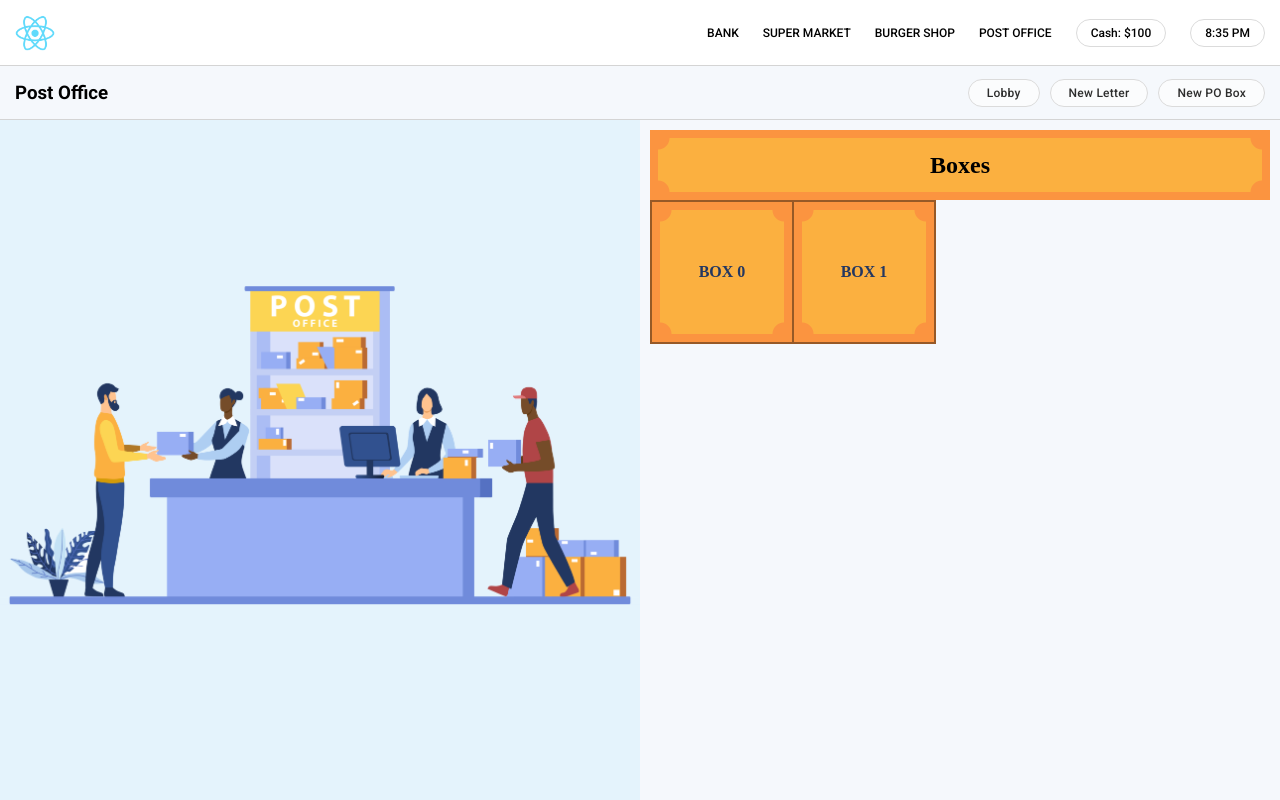
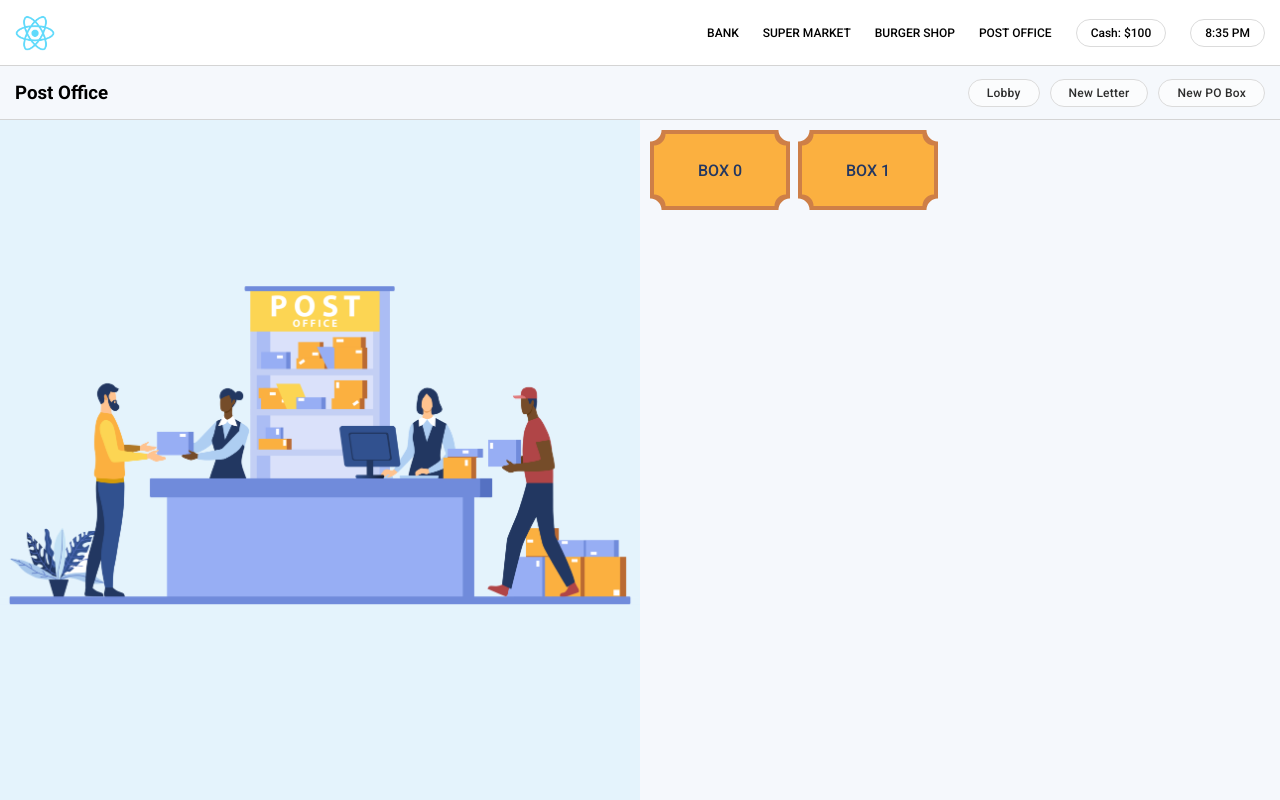
Before and after one commit to whlong1/reactville, a React (Create React App) app: page /postoffice in a window 1280 px wide. Built offline with nearby package versions, Linux system fonts and the light colour scheme; a web font is replaced by a local one.

Commit message:
finish po boxes

```diff
--- a/src/Components/PostOffice/BoxList.jsx
+++ b/src/Components/PostOffice/BoxList.jsx
@@ -6,18 +6,17 @@ const BoxList = (props) => {
 
   return (
     <section className="po-box-list">
-      <div className="box-banner">
-        <h1>Boxes</h1>
-      </div>
-      <div className="box-container">
-        {boxList.map((boxNo) => (
-          <Link className="po-box" to={`/postoffice/${boxNo}`} key={boxNo}>
-            <div className="inner-po-box">
-              BOX {boxNo}
-            </div>
-          </Link>
-        ))}
-      </div>
+      {boxList.map((boxNo) => (
+        <Link
+          className="po-box masked-corners"
+          to={`/postoffice/${boxNo}`}
+          key={boxNo}
+        >
+          <div className="inner-po-box masked-corners">
+            BOX {boxNo}
+          </div>
+        </Link>
+      ))}
     </section>
   )
 }
--- a/src/styles/mail.css
+++ b/src/styles/mail.css
@@ -52,66 +52,20 @@
   flex-wrap: wrap;
   height: fit-content;
   border-left: none;
-  flex-direction: column;
+  gap: 8px;
 }
 
-.box-container {
-  display: flex;
-  flex-wrap: wrap;
-  border: 2px solid rgba(0,0,0, .4);
-  border-left: none;
-  width: fit-content;
-  background-color: #fb9440;
-}
-
-.box-banner {
-  display: flex;
-  align-items: center;
-  justify-content: center;
-  width: calc(50vw - 20px);
-  height: 70px;
-  background-color: #fb9440;
-}
-
-.box-banner > h1 {
-  font-family: serif;
-  display: flex;
-  align-items: center;
-  justify-content: center;
-  height: 54px;
-  width: calc(50vw - 36px);
-  background-color: #FBB040;
-  mask:
-    radial-gradient(circle at top left, transparent 11px , black 12px),
-    radial-gradient(circle at top right, transparent 11px , black 12px),
-    radial-gradient(circle at bottom right, transparent 11px , black 12px),
-    radial-gradient(circle at bottom left, transparent 11px , black 12px),
-    linear-gradient(black,black);
-  mask-composite: exclude;
-  -webkit-mask-composite: destination-in;
-}
 
 .po-box {
   width: 140px;
-  height: 140px;
+  height: 80px;
   display: flex;
   color: #233761;
   font-weight: 500;
   align-items: center;
   text-decoration: none;
   justify-content: center;
-  background-color: #fb9440;
-  border-left: 2px solid rgba(0,0,0, .4);
-  font-family: serif;
-  font-weight: bold;
-  /* mask:
-    radial-gradient(circle at top left, transparent 11px , black 12px),
-    radial-gradient(circle at top right, transparent 11px , black 12px),
-    radial-gradient(circle at bottom right, transparent 11px , black 12px),
-    radial-gradient(circle at bottom left, transparent 11px , black 12px),
-    linear-gradient(black,black); */
-  /* mask-composite: exclude;
-  -webkit-mask-composite: destination-in; */
+  background-color: rgb(206, 127, 71);
 }
 
 .post-office-form {
@@ -119,12 +73,15 @@
 }
 
 .inner-po-box {
-  width: 124px;
-  height: 124px;
+  width: 132px;
+  height: 72px;
   display: flex;
   align-items: center;
   justify-content: center;
   background-color: #FBB040;
+}
+
+.masked-corners {
   mask:
     radial-gradient(circle at top left, transparent 11px , black 12px),
     radial-gradient(circle at top right, transparent 11px , black 12px),
```
